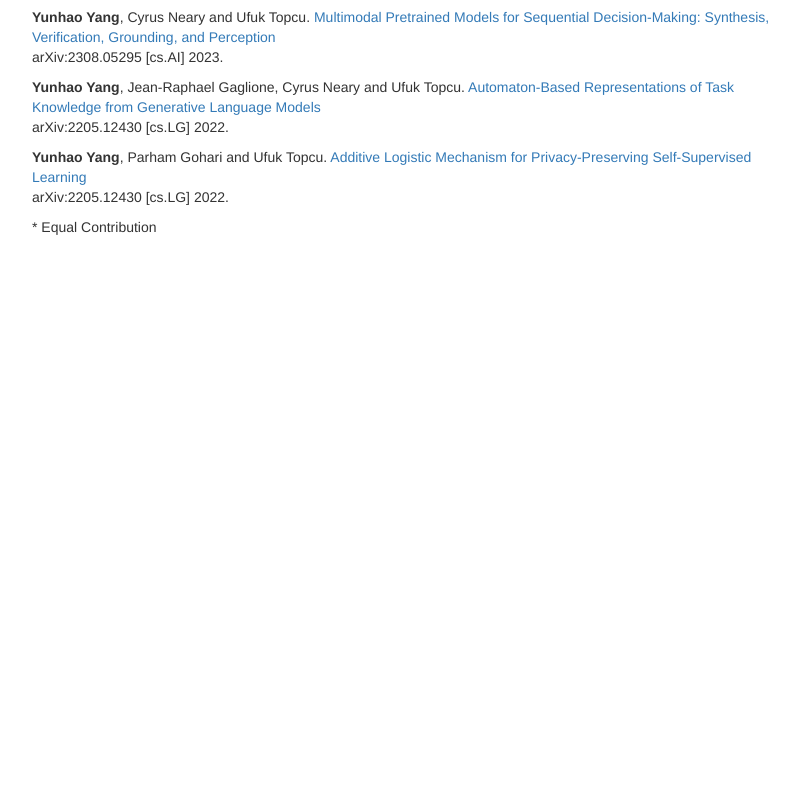
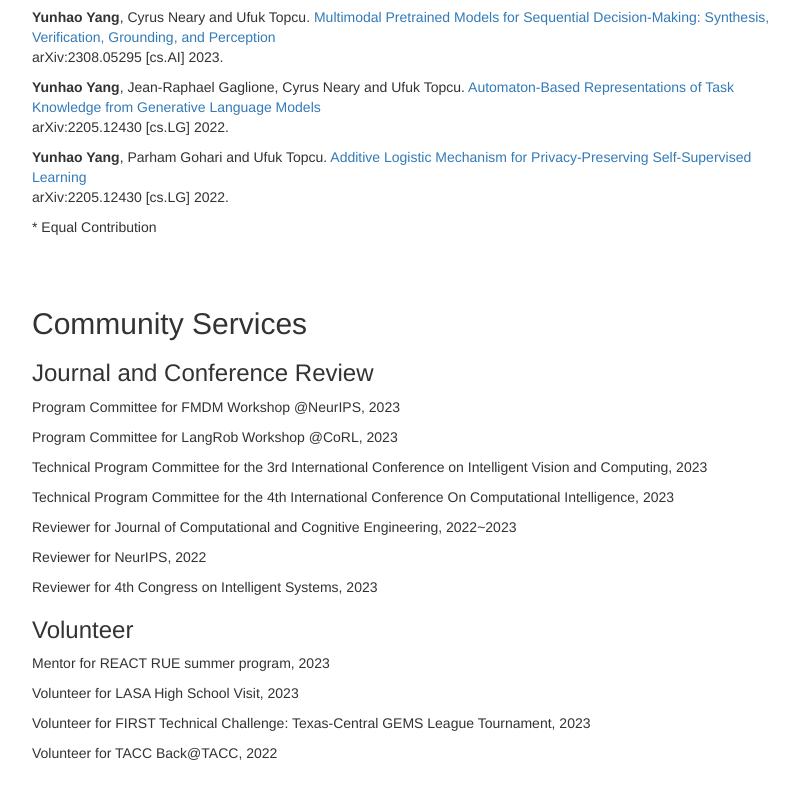
Before and after one commit to yunhaoyang234/yunhaoyang234.github.io, a plain HTML site: page index.html in a window 1280 px wide. Shown: the part 1606-2405 px from the top of the page, without its empty margins (38-837 px from the left). Before the commit the page ends 1893 px from the top, so only its background shows below. Drawn offline with nearby package versions, Linux system fonts and the light colour scheme.

Commit message:
volunteer

```diff
--- a/index.html
+++ b/index.html
@@ -152,6 +152,37 @@
                 </p>
                 <br>
                 <br>
+
+                <h2 id="services">Community Services</h2>
+                <header>
+                    <h3>Journal and Conference Review</h3>
+                </header>
+                <p>Program Committee for FMDM Workshop @NeurIPS, 2023</p>
+                <p>Program Committee for LangRob Workshop @CoRL, 2023</p>
+                <p>Technical Program Committee for the 3rd International Conference on Intelligent Vision and Computing, 2023</p>
+                <p>Technical Program Committee for the 4th International Conference On Computational Intelligence, 2023</p>
+                <p>Reviewer for Journal of Computational and Cognitive Engineering, 2022~2023</p>
+                <p>Reviewer for NeurIPS, 2022</p>
+                <p>Reviewer for 4th Congress on Intelligent Systems, 2023</p>
+
+                <header>
+                    <h3>Volunteer</h3>
+                </header>
+                <p>
+                    Mentor for REACT RUE summer program, 2023
+                </p>
+                <p>
+                    Volunteer for LASA High School Visit, 2023
+                </p>
+                <p>
+                    Volunteer for FIRST Technical Challenge: Texas-Central GEMS League Tournament, 2023
+                </p>
+                <p>
+                    Volunteer for TACC Back@TACC, 2022
+                </p>
+
+                <br>
+                <br>
             </div>
 
 
```
